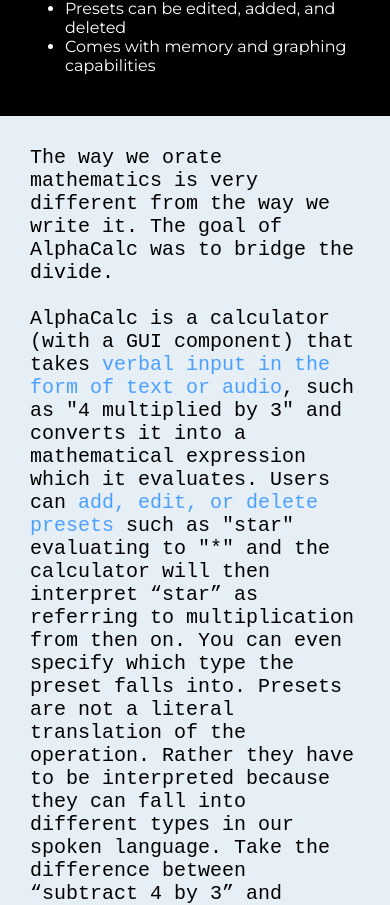
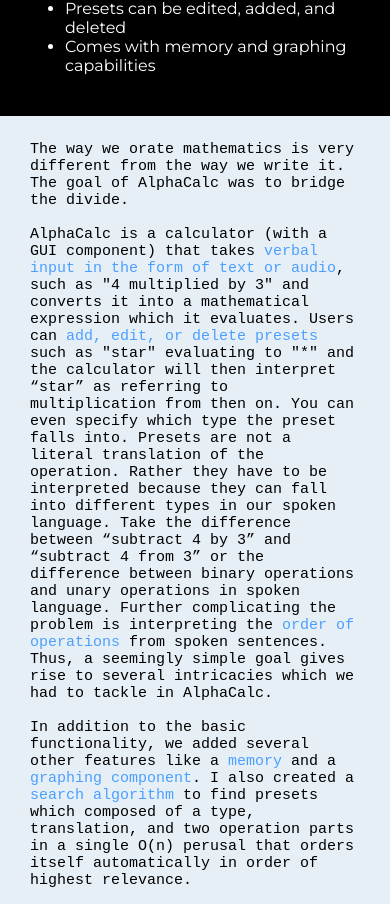
Before and after one commit to uma-anand/personal-website, a Next.js app in the folder personal-website/: page /projects in a window 390 px wide. Shown: the part 1832-2737 px from the top of the page. Built offline with nearby package versions, Linux system fonts and the light colour scheme.

Commit message:
feat: smaller projects description phone

```diff
--- a/personal-website/src/app/globals.css
+++ b/personal-website/src/app/globals.css
@@ -406,6 +406,9 @@
   .homeImage {
     display: none;
   }
+  .projects-flex-right h3 {
+    font-size: 15px;
+  }
 }
 
 ul {
```
